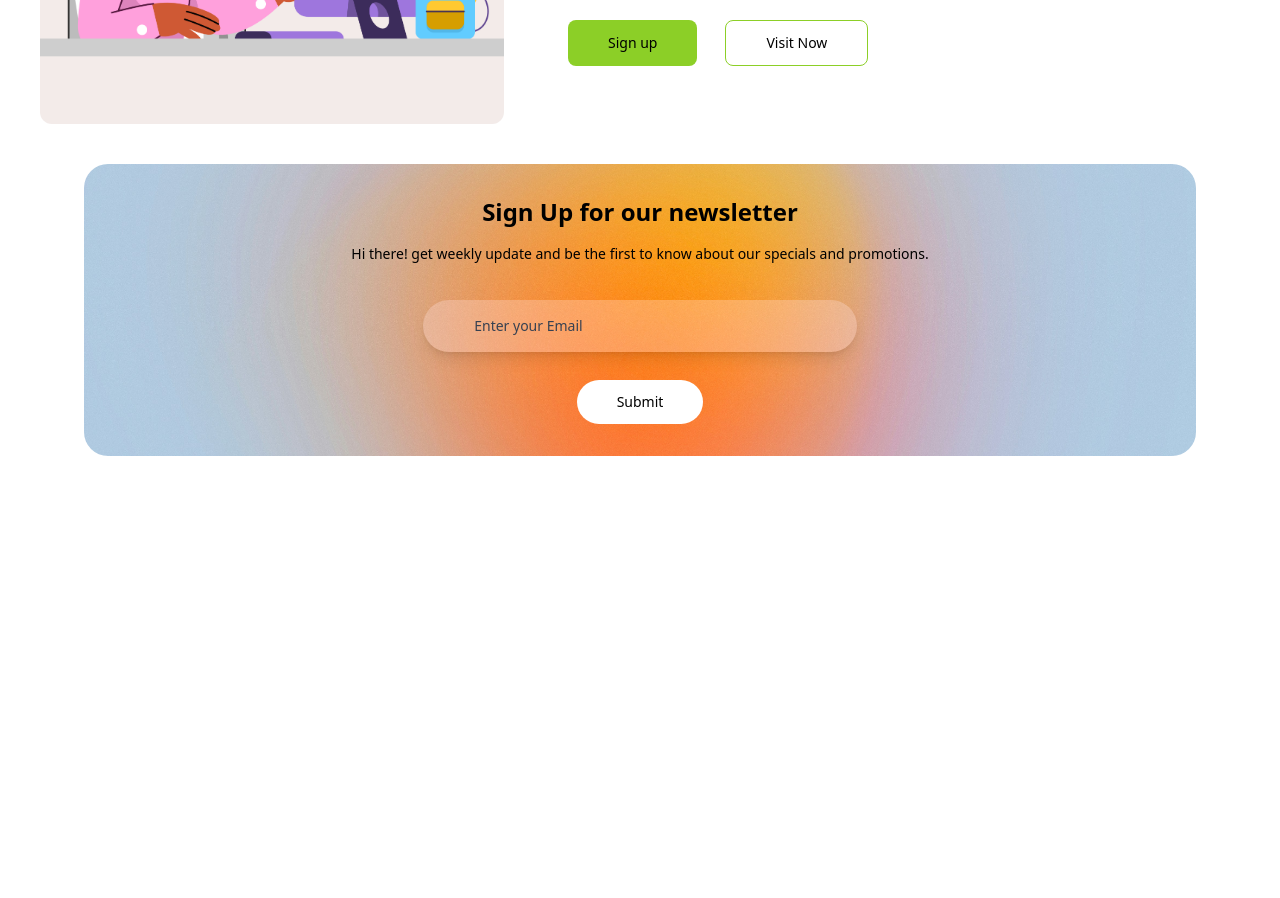
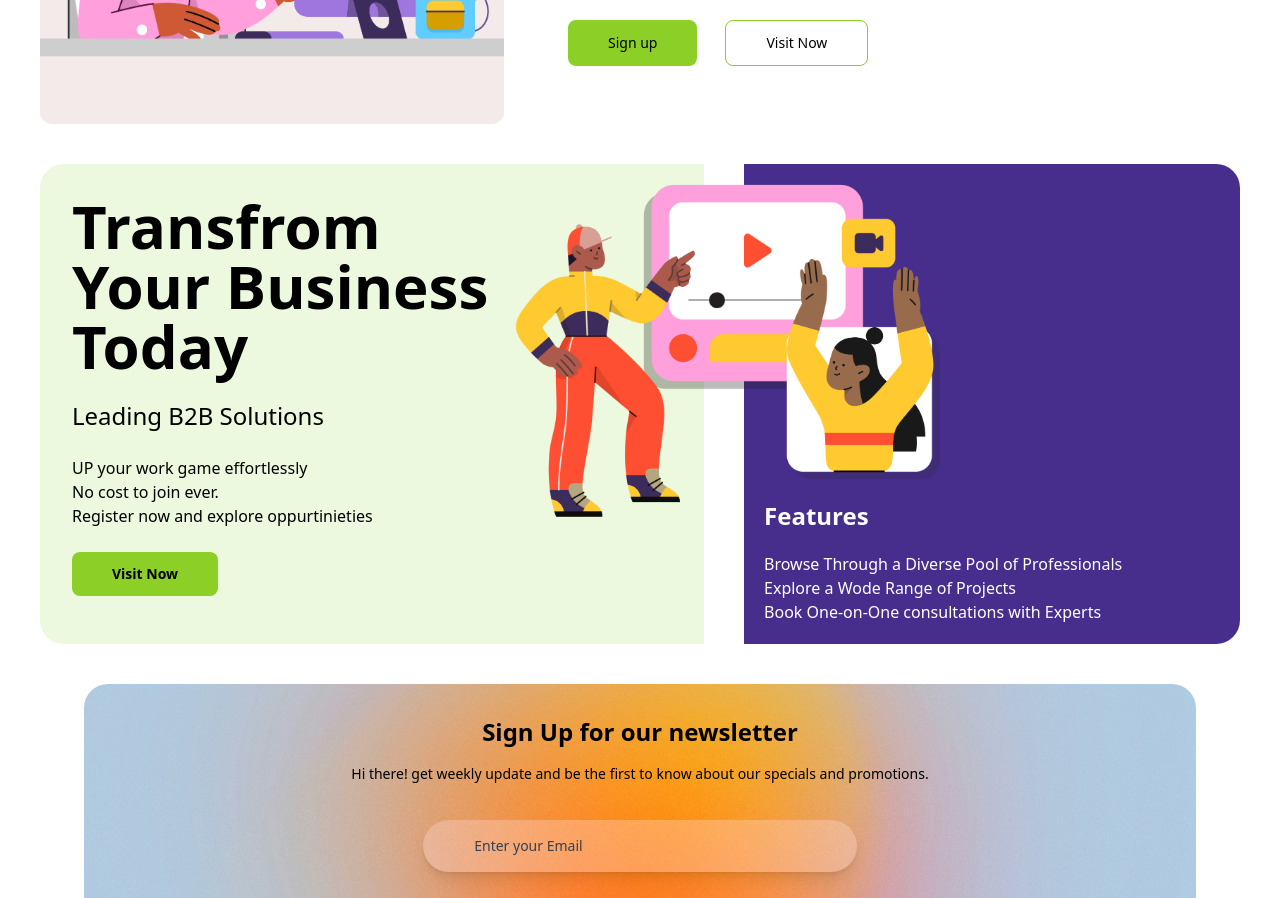
Before and after one commit to sanjeevs9/SkillMondeMain, a React (Vite) app in the folder Frontend/: page / in a window 1280 px wide. Shown: the part 1480-2378 px from the top of the page. Before the commit the page ends 1956 px from the top, so only its background shows below. Built offline with nearby package versions, Linux system fonts and the light colour scheme.

Commit message:
business added

```diff
--- a/Frontend/src/App.jsx
+++ b/Frontend/src/App.jsx
@@ -4,6 +4,7 @@ import FreelanceSection from './Components/FreelanceSection'
 import Learning from './Components/Learning'
 import Main from './Components/Main'
 import NewsLetter from './Components/NewsLetter'
+import Businesses from './Components/Business'
 
 function App() {
   const [count, setCount] = useState(0)
@@ -18,6 +19,7 @@ function App() {
         <Main/>
         <FreelanceSection/>
         <Learning/>
+        <Businesses/>
         <NewsLetter/>
         </div>
         </div>
--- /dev/null
+++ b/Frontend/src/Components/Business.jsx
@@ -0,0 +1,45 @@
+import img from "../../public/business.png"
+
+export default function Businesses(){
+    return (
+        <>
+            <div className="pl-5 pr-5 pt-5 pb-5">
+                <div className="flex flex-col md:flex-row w-full gap-5 md:gap-10 h-auto   md:h-[25rem] lg:h-[26rem]  xl:h-[30rem] md:relative">
+                    <div className="bg-[#ecf9df] flex p-2 w-full md:w-4/6 md:rounded-l-3xl ">
+                        <div className=" w-full md:w-3/4  flex flex-col md:gap-6 gap-5 p-4 lg:p-6">
+                            <div className="text-2xl md:text-4xl lg:text-5xl xl:text-6xl font-bold">
+                                Transfrom Your Business Today
+                            </div>
+                            <div className="text-lg md:text-xl xl:text-2xl  font-medium">
+                                Leading B2B Solutions
+                            </div>
+                            <div className="text-sm md:text-sm xl:text-base">
+                                UP your work game effortlessly <br/>
+                                No cost to join ever. <br/>
+                                Register now and explore oppurtinieties
+                            </div>
+                            <div>
+                            <button className=" bg-PGreen p-2 pl-5 pr-5 sm:p-3 sm:pl-10 sm:pr-10  lg:p-[2.5] lg:pl-8 lg:pr-8 xl:p-3 xl:pl-10 xl:pr-10 rounded-lg text-sm font-semibold transition ease-linear delay-150 hover:-translate-y-[0.5px] duration-300 hover:scale-105">Visit Now</button>
+                            </div>
+                        </div>
+                    </div>
+                    <img className="hidden md:block md:absolute lg:-top-8 left-1/2 transform -translate-x-1/3 object-cover md:w-[25rem]  lg:w-[30rem] xl:w-[36rem] " src={img}/>
+                    <div className="flex bg-PPurple w-full md:w-3/6 md:rounded-r-3xl items-end h-[24rem] md:h-auto relative md:static">
+
+                        <div className="text-white p-5 md:h-auto flex flex-col gap-5 ">
+                            <div className=" bg-red-50 ">
+                                <img className="md:hidden object-cover w-[25rem] sm:w-[27rem] absolute top-0 left-1/2 transform -translate-x-1/2" src={img}/>
+                            </div>
+                            <div className="font-semibold text-2xl sm:text-3xl md:text-2xl ">Features</div>
+                            <div className="text-sm sm:text-base md:text-sm lg:text-base">
+                                Browse Through a Diverse Pool of Professionals<br/>
+                                Explore a Wode Range of Projects <br/>
+                                Book One-on-One consultations with Experts
+                            </div>
+                        </div>
+                    </div>
+                </div>
+            </div>
+        </>
+    )
+}
```
Also changed, not shown: Frontend/public/business.png (added).
